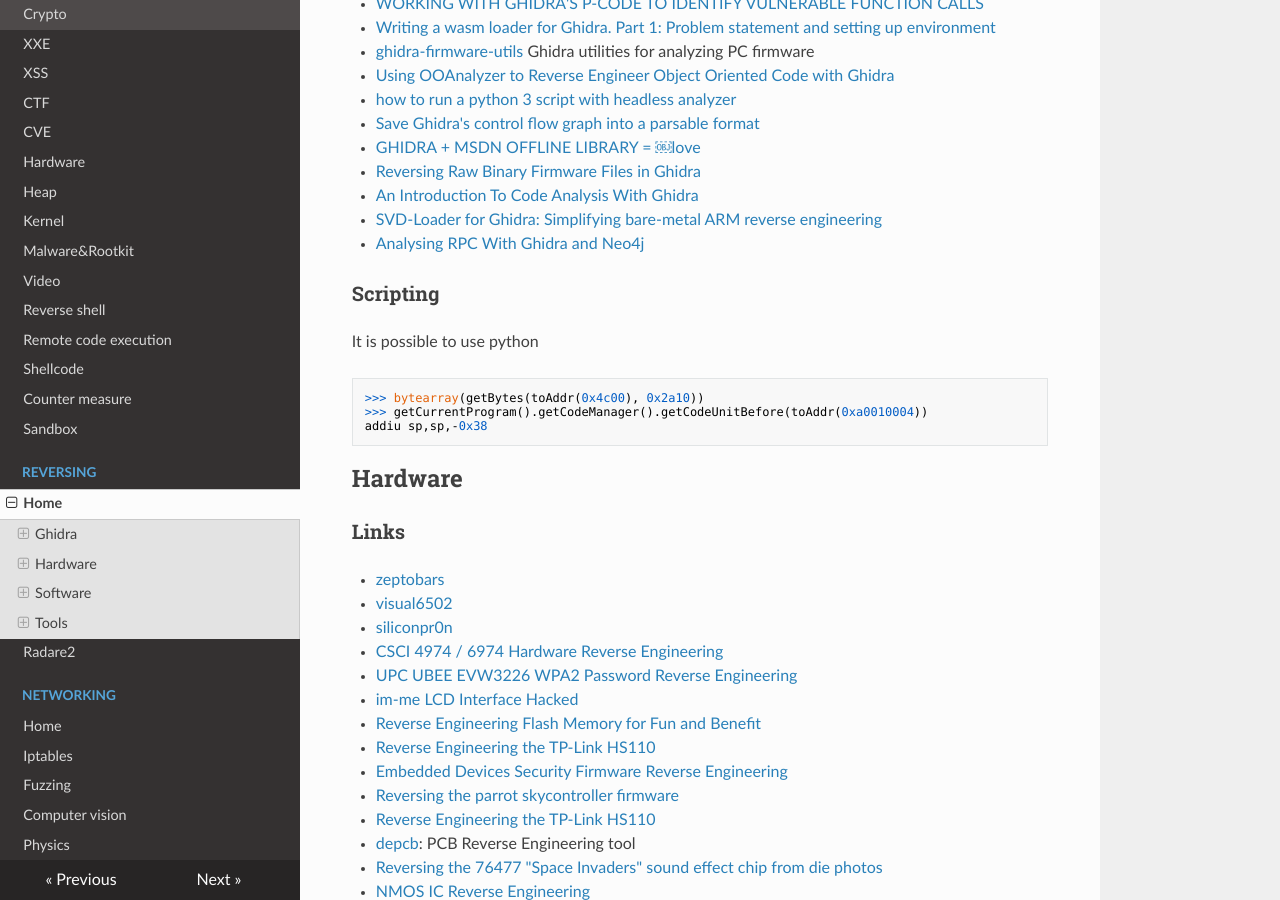
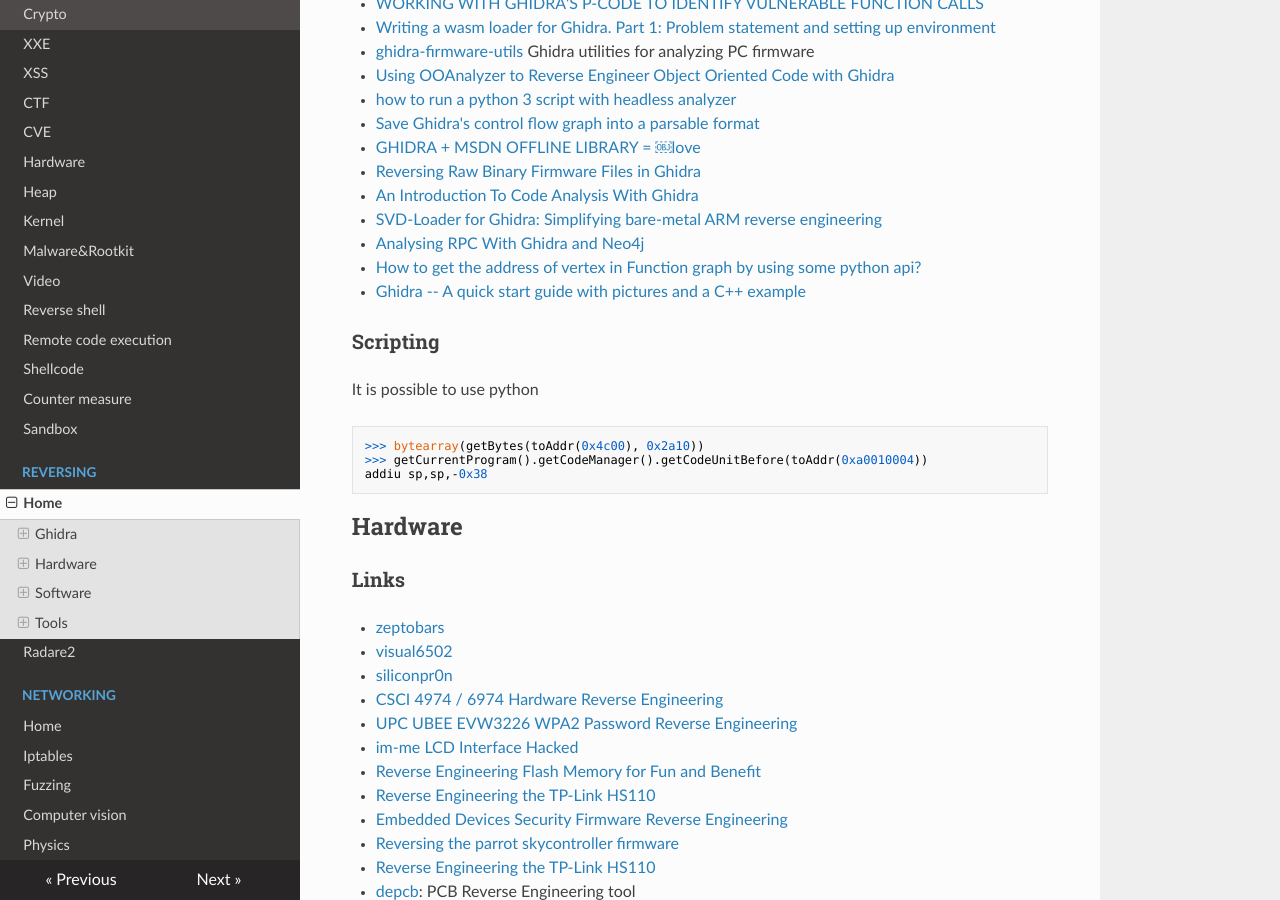
Before and after one commit to gipi/low-level, an MkDocs documentation site: the page built from docs/reversing/reversing.md, in a window 1280 px wide and 900 px high, scrolled down 824 px. Built offline with MkDocs 1.6.1, drawn with Linux system fonts in a browser that asks for light colours; nearby versions of some CDN libraries; old or Windows-style settings are respelled for this version of MkDocs.

Commit message:
Update reversing.md

```diff
--- a/docs/reversing/reversing.md
+++ b/docs/reversing/reversing.md
@@ -36,6 +36,8 @@
  - [An Introduction To Code Analysis With Ghidra](https://threatvector.cylance.com/en_us/home/an-introduction-to-code-analysis-with-ghidra.html)
  - [SVD-Loader for Ghidra: Simplifying bare-metal ARM reverse engineering](https://leveldown.de/blog/svd-loader/)
  - [Analysing RPC With Ghidra and Neo4j](https://blog.xpnsec.com/analysing-rpc-with-ghidra-neo4j/)
+ - [How to get the address of vertex in Function graph by using some python api?](https://github.com/NationalSecurityAgency/ghidra/issues/734)
+ - [Ghidra -- A quick start guide with pictures and a C++ example](http://hwreblog.com/projects/ghidra.html)
 
 ### Scripting
 
```
